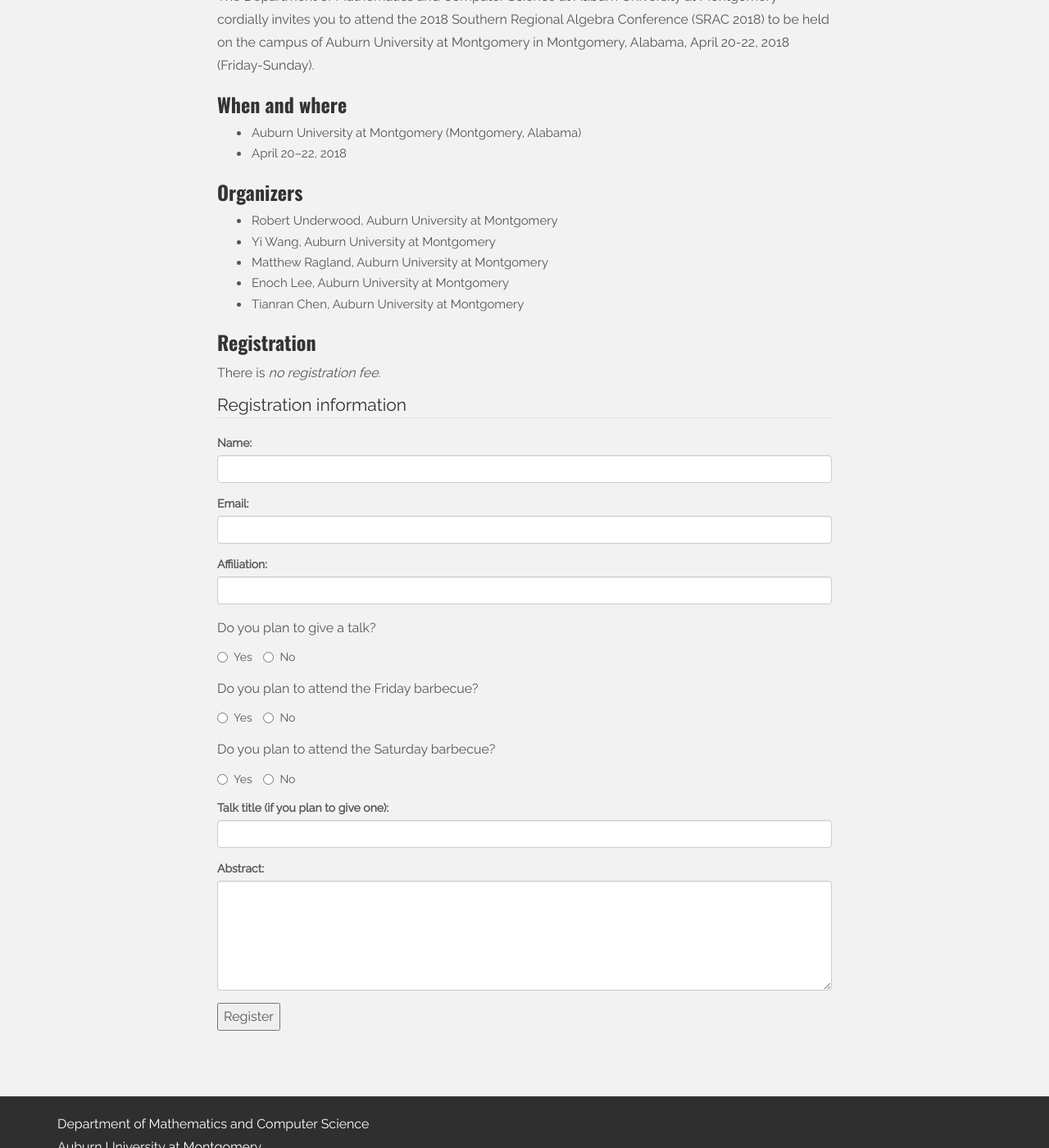
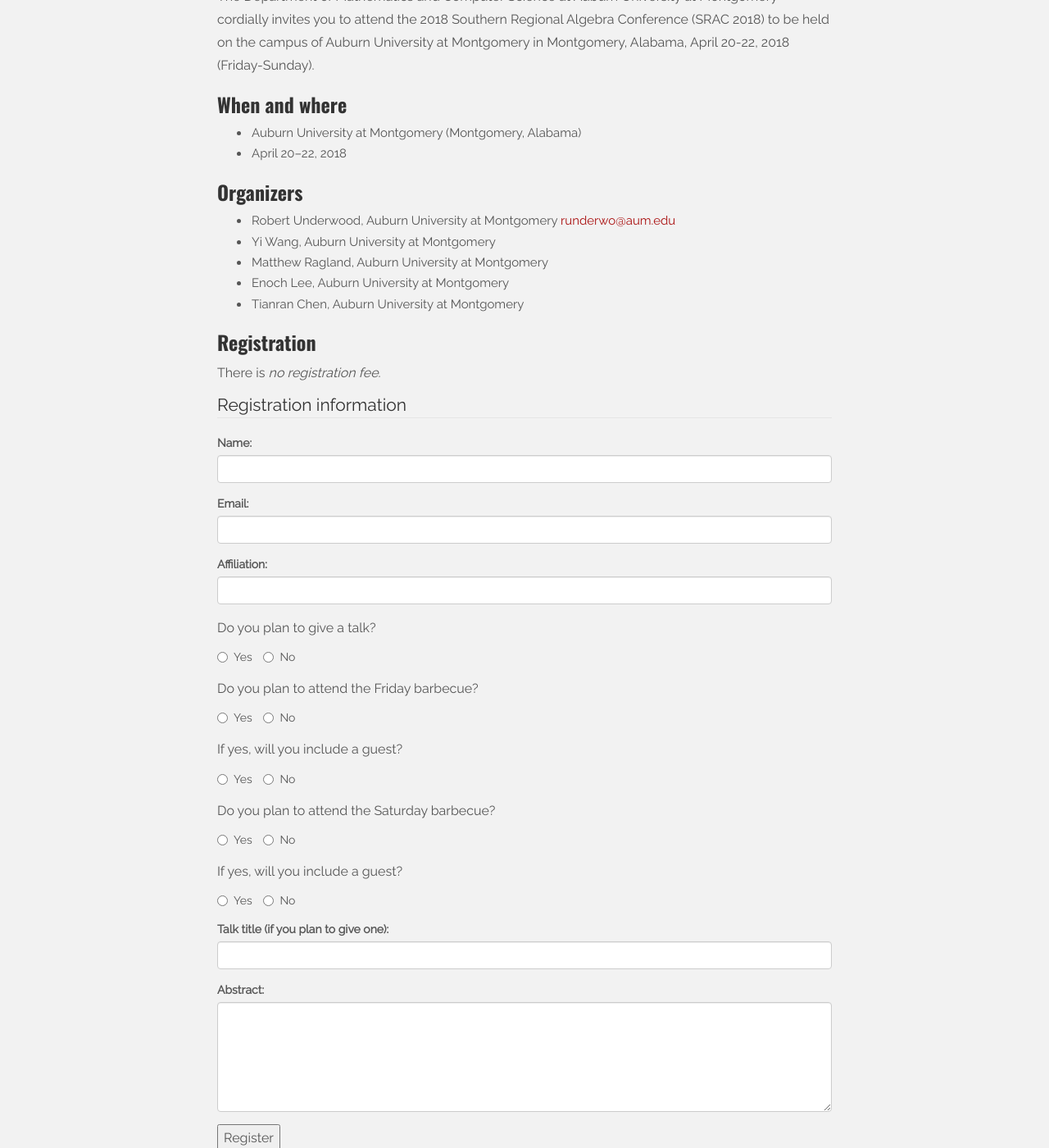
Before and after one commit to srac18/srac18.github.io, a Jekyll site: the page built from index.markdown, in a window 1280 px wide and 1400 px high, scrolled down 342 px. Shown: the whole window at 82% size. Built offline with Jekyll 4.4.1, drawn with Linux system fonts in a browser that asks for light colours; nearby versions of some CDN libraries.

Commit message:
Added guest options

```diff
--- a/index.markdown
+++ b/index.markdown
@@ -16,7 +16,7 @@
 
 ### Organizers
 
-- Robert Underwood, Auburn University at Montgomery
+- Robert Underwood, Auburn University at Montgomery <runderwo@aum.edu>
 - Yi Wang, Auburn University at Montgomery
 - Matthew Ragland, Auburn University at Montgomery
 - Enoch Lee, Auburn University at Montgomery
@@ -57,11 +57,24 @@
     </div>
 
     <div class="form-group">
+        <p>If yes, will you include a guest?</p>
+        <label for="friguestyes" class="radio-inline"><input type="radio" name="entry.15300000" id="friguestyes" value="Yes"/>Yes</label>
+        <label for="friguestno"  class="radio-inline"><input type="radio" name="entry.153000000" id="friguestno" value="No"/>No</label>
+    </div>
+
+    <div class="form-group">
         <p>Do you plan to attend the Saturday barbecue?</p>
         <label for="satyes" class="radio-inline"><input type="radio" name="entry.1411199947" id="satyes" value="Yes"/>Yes</label>
         <label for="satno"  class="radio-inline"><input type="radio" name="entry.1411199947" id="satno" value="No"/>No</label>
         <!-- <label for="satmb"  class="radio-inline"><input type="radio" name="entry.1411199947" id="satmb" value="Maybe"/>Maybe</label> -->
     </div>
+
+    <div class="form-group">
+        <p>If yes, will you include a guest?</p>
+        <label for="satguestyes" class="radio-inline"><input type="radio" name="entry.15300000" id="satguestyes" value="Yes"/>Yes</label>
+        <label for="satguestno"  class="radio-inline"><input type="radio" name="entry.153000000" id="satguestno" value="No"/>No</label>
+    </div>
+
 
     <div class="form-group">
         <label for="title">Talk title (if you plan to give one):</label>
```
